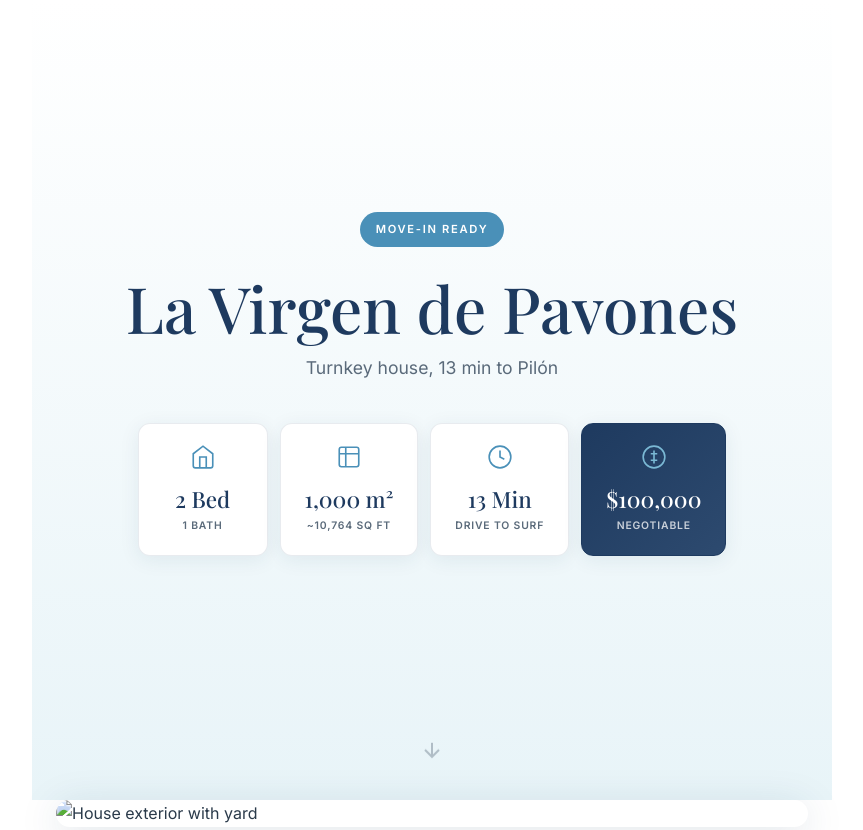
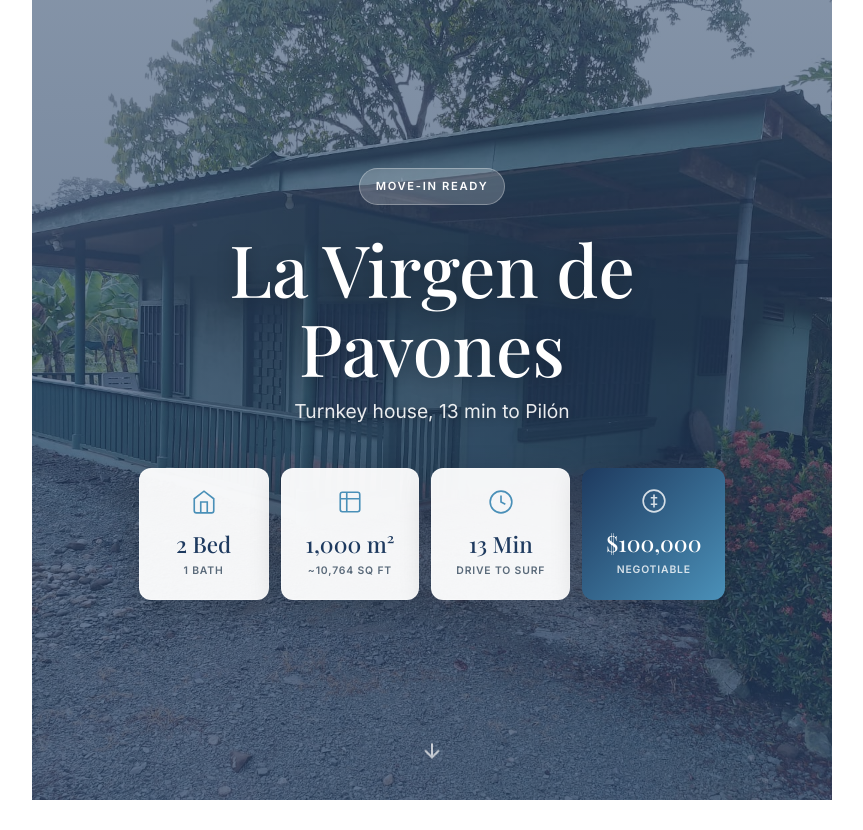
Before and after one commit to edwnramos-creator/la-virgen-house, a plain HTML site: page index.html in a window 1280 px wide. Shown: the top 830 px of the page, without its empty margins (208-1071 px from the left). Drawn offline with nearby package versions, Linux system fonts and the light colour scheme; files whose address does not match are found by name.

Commit message:
Add files via upload

```diff
--- a/index.html
+++ b/index.html
@@ -134,7 +134,11 @@
         /* Hero Section */
         .hero {
             min-height: 100vh;
-            background: linear-gradient(180deg, var(--white) 0%, var(--ice) 100%);
+            background: linear-gradient(180deg, rgba(30, 58, 95, 0.55) 0%, rgba(30, 58, 95, 0.7) 100%),
+                        url('images/03-exterior-porch.jpeg');
+            background-size: cover;
+            background-position: center;
+            background-attachment: fixed;
             display: flex;
             flex-direction: column;
             justify-content: center;
@@ -153,7 +157,8 @@
 
         .hero-badge {
             display: inline-block;
-            background: var(--sky);
+            background: rgba(255, 255, 255, 0.2);
+            backdrop-filter: blur(10px);
             color: white;
             font-size: 0.7rem;
             font-weight: 600;
@@ -162,6 +167,7 @@
             padding: 0.5rem 1rem;
             border-radius: 20px;
             margin-bottom: 1.5rem;
+            border: 1px solid rgba(255, 255, 255, 0.3);
             animation: fadeIn 0.6s ease forwards;
             animation-delay: 0.2s;
             opacity: 0;
@@ -169,21 +175,23 @@
 
         .location {
             font-family: 'Playfair Display', serif;
-            font-size: clamp(2.2rem, 8vw, 4rem);
-            color: var(--navy);
-            line-height: 1.15;
+            font-size: clamp(2.5rem, 9vw, 4.5rem);
+            color: white;
+            line-height: 1.1;
             margin-bottom: 0.5rem;
             font-weight: 500;
+            text-shadow: 0 2px 20px rgba(0, 0, 0, 0.3);
             animation: fadeInUp 0.8s ease forwards;
             animation-delay: 0.3s;
             opacity: 0;
         }
 
         .location-subtitle {
-            font-size: 1.1rem;
-            color: var(--text-light);
+            font-size: 1.2rem;
+            color: rgba(255, 255, 255, 0.9);
             font-weight: 400;
             margin-bottom: 2.5rem;
+            text-shadow: 0 1px 10px rgba(0, 0, 0, 0.3);
             animation: fadeIn 0.6s ease forwards;
             animation-delay: 0.5s;
             opacity: 0;
@@ -198,12 +206,13 @@
         }
 
         .hero-card {
-            background: var(--white);
-            border: 1px solid rgba(30, 58, 95, 0.1);
+            background: rgba(255, 255, 255, 0.95);
+            backdrop-filter: blur(10px);
+            border: 1px solid rgba(255, 255, 255, 0.3);
             border-radius: 12px;
             padding: 1.25rem 1.5rem;
             min-width: 130px;
-            box-shadow: 0 4px 20px rgba(30, 58, 95, 0.08);
+            box-shadow: 0 8px 32px rgba(0, 0, 0, 0.2);
             transition: transform 0.4s cubic-bezier(0.4, 0, 0.2, 1), box-shadow 0.4s cubic-bezier(0.4, 0, 0.2, 1);
             animation: fadeInUp 0.6s ease forwards;
             opacity: 0;
@@ -215,8 +224,8 @@
         .hero-card:nth-child(4) { animation-delay: 0.9s; }
 
         .hero-card:hover {
-            transform: translateY(-6px);
-            box-shadow: 0 12px 35px rgba(30, 58, 95, 0.12);
+            transform: translateY(-8px) scale(1.02);
+            box-shadow: 0 16px 48px rgba(0, 0, 0, 0.25);
         }
 
         .hero-card-icon {
@@ -244,12 +253,12 @@
         }
 
         .price-card {
-            background: linear-gradient(135deg, var(--navy) 0%, var(--navy-light) 100%);
-            border-color: var(--navy);
+            background: linear-gradient(135deg, var(--navy) 0%, var(--sky) 100%);
+            border: none;
         }
 
         .price-card .hero-card-icon {
-            color: var(--sky-light);
+            color: rgba(255, 255, 255, 0.8);
         }
 
         .price-card .hero-card-value {
@@ -257,7 +266,7 @@
         }
 
         .price-card .hero-card-label {
-            color: rgba(255,255,255,0.75);
+            color: rgba(255, 255, 255, 0.8);
         }
 
         .scroll-hint {
@@ -265,14 +274,13 @@
             bottom: 2rem;
             left: 50%;
             transform: translateX(-50%);
-            color: var(--text-light);
-            opacity: 0.4;
+            color: rgba(255, 255, 255, 0.7);
             animation: bounce 2s infinite;
         }
 
         @keyframes bounce {
             0%, 100% { transform: translateX(-50%) translateY(0); }
-            50% { transform: translateX(-50%) translateY(6px); }
+            50% { transform: translateX(-50%) translateY(8px); }
         }
 
         /* Section Styles */
@@ -287,7 +295,19 @@
         }
 
         .section-wrapper.bg-ice {
-            background: var(--ice);
+            background: linear-gradient(180deg, var(--ice) 0%, var(--ice-dark) 100%);
+        }
+
+        .section-wrapper.bg-navy {
+            background: linear-gradient(180deg, var(--navy) 0%, var(--navy-light) 100%);
+        }
+
+        .section-wrapper.bg-navy h2 {
+            color: white;
+        }
+
+        .section-wrapper.bg-navy p {
+            color: rgba(255, 255, 255, 0.85);
         }
 
         h2 {
@@ -477,13 +497,13 @@
         /* Contact Section */
         .contact {
             text-align: center;
-            padding: 3.5rem 1.5rem;
-            background: var(--white);
-            border-top: 1px solid rgba(30, 58, 95, 0.08);
+            padding: 4rem 1.5rem;
+            background: linear-gradient(135deg, var(--navy) 0%, var(--sky) 100%);
+            border-top: none;
         }
 
         .contact h2 {
-            color: var(--navy);
+            color: white;
             margin-bottom: 1.5rem;
         }
 
@@ -499,12 +519,12 @@
             font-weight: 600;
             font-size: 1.05rem;
             transition: transform 0.4s cubic-bezier(0.4, 0, 0.2, 1), box-shadow 0.4s cubic-bezier(0.4, 0, 0.2, 1);
-            box-shadow: 0 4px 20px rgba(37, 211, 102, 0.35);
+            box-shadow: 0 4px 25px rgba(0, 0, 0, 0.3);
         }
 
         .whatsapp-btn:hover {
-            transform: translateY(-3px) scale(1.03);
-            box-shadow: 0 10px 35px rgba(37, 211, 102, 0.45);
+            transform: translateY(-4px) scale(1.05);
+            box-shadow: 0 12px 40px rgba(0, 0, 0, 0.4);
         }
 
         .whatsapp-btn svg {
@@ -641,11 +661,6 @@
         </div>
     </section>
 
-    <!-- Hero Image -->
-    <div class="hero-image scroll-scale">
-        <img src="images/02-exterior-front.jpeg" alt="House exterior with yard" onclick="openLightbox(this)">
-    </div>
-
     <!-- Why This Property -->
     <div class="section-wrapper">
         <section class="scroll-fade-left">
@@ -735,6 +750,9 @@
         <h2>Photos</h2>
     </section>
     <div class="gallery stagger-children">
+        <div class="gallery-item">
+            <img src="images/02-exterior-front.jpeg" alt="House exterior from yard" onclick="openLightbox(this)">
+        </div>
         <div class="gallery-item">
             <img src="images/03-exterior-porch.jpeg" alt="House with wrap-around porch" onclick="openLightbox(this)">
         </div>
```
Also changed, not shown: images/01-map.png (added), images/02-exterior-front.jpeg (added), images/03-exterior-porch.jpeg (added), images/04-entrance-gate.jpeg (added), images/05-living-area.jpeg (added), images/06-kitchen.jpeg (added), images/07-bedroom1.jpeg (added), images/08-bedroom2.jpeg (added), images/09-bathroom.jpeg (added), images/10-laundry.jpeg (added), images/11-yard.jpeg (added).
